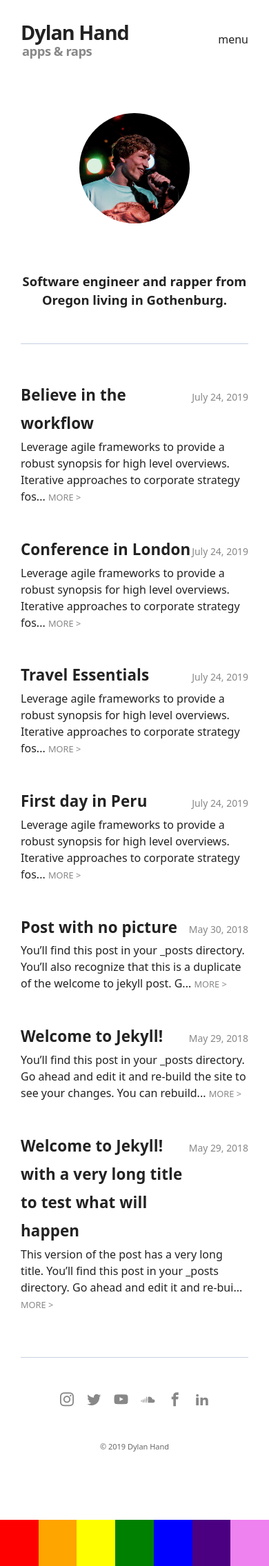
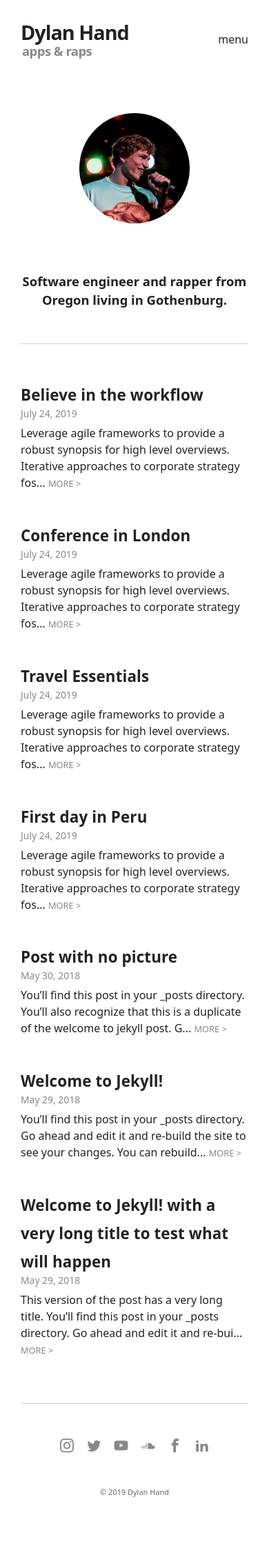
Before and after one commit to dylanhand/dylanhand.github.io, a Jekyll site: the page built from index.html, in a window 390 px wide. Shown: the whole page at 69% size. Built offline with Jekyll 4.4.1, drawn with Linux system fonts in a browser that asks for light colours; some web fonts are replaced.

Commit message:
Display post date on separate line on mobile

```diff
--- a/_sass/4-layouts/_article.scss
+++ b/_sass/4-layouts/_article.scss
@@ -33,6 +33,9 @@
   justify-content: space-between;
   align-items: baseline;
   margin-bottom: 0.3rem;
+  @media (max-width: $mobile) {
+    display: inline-block;
+  }
 }
 
 .article__title {
@@ -55,6 +58,10 @@
   font-weight: 500;
   color: $gray-dark;
   white-space: nowrap;
+  @media (max-width: $mobile) {
+    width: 100%;
+    padding-bottom: 0.2rem;
+  }
 }
 
 .article__excerpt {
```
